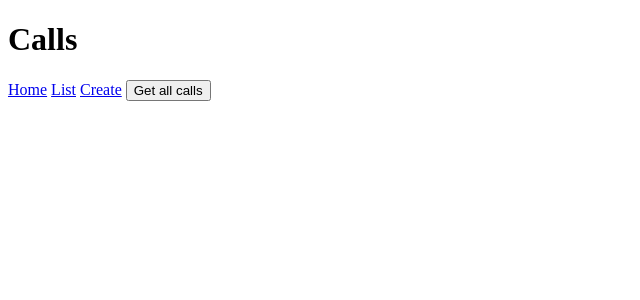
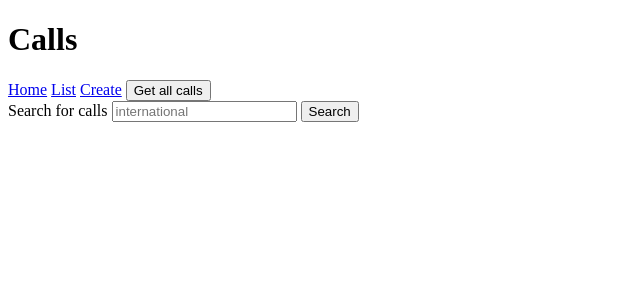
Before and after one commit to gurupratap-matharu/calls, a Django app: page /calls/index/ in a window 1280 px wide. Shown: the top 300 px of the page, without its empty margins (0-640 px from the left). Run offline with Django 3.2, Linux system fonts and the light colour scheme; parts of the project's set-up code (start-up, migrations or seed data) failed here and were passed over; some libraries are stand-ins or nearby versions.

Commit message:
Improve the format of the file

```diff
--- a/mysite/calls/templates/calls/index.html
+++ b/mysite/calls/templates/calls/index.html
@@ -5,5 +5,14 @@
             hx-target="#main"
             hx-swap="outerHTML"
             hx-trigger="click, keyup[ctrlKey && key == 'l'] from:body">Get all calls</button>
-    <div id="main"></div>
+    <div id="main">
+        <section>
+            <form>
+                {% csrf_token %}
+                <label for="search">Search for calls</label>
+                <input type="search" name="q" id="search" placeholder="international">
+                <button hx-get="{% url 'calls:call-list' %}" hx-target="#main" hx-include="#search">Search</button>
+            </form>
+        </section>
+    </div>
 {% endblock content %}
--- a/mysite/calls/views.py
+++ b/mysite/calls/views.py
@@ -7,9 +7,10 @@ from django.views.generic import (
     DetailView,
     ListView,
     UpdateView,
+    View,
 )
 
-from .models import Call
+from calls.models import Call
 
 logger = logging.getLogger(__name__)
 
@@ -53,6 +54,8 @@ class CallListView(ListView):
         logger.info("q:%s" % q)
 
         qs = super().get_queryset()
+        if q:
+            qs = qs.filter(category__line=q)
         return qs
 
 
```
